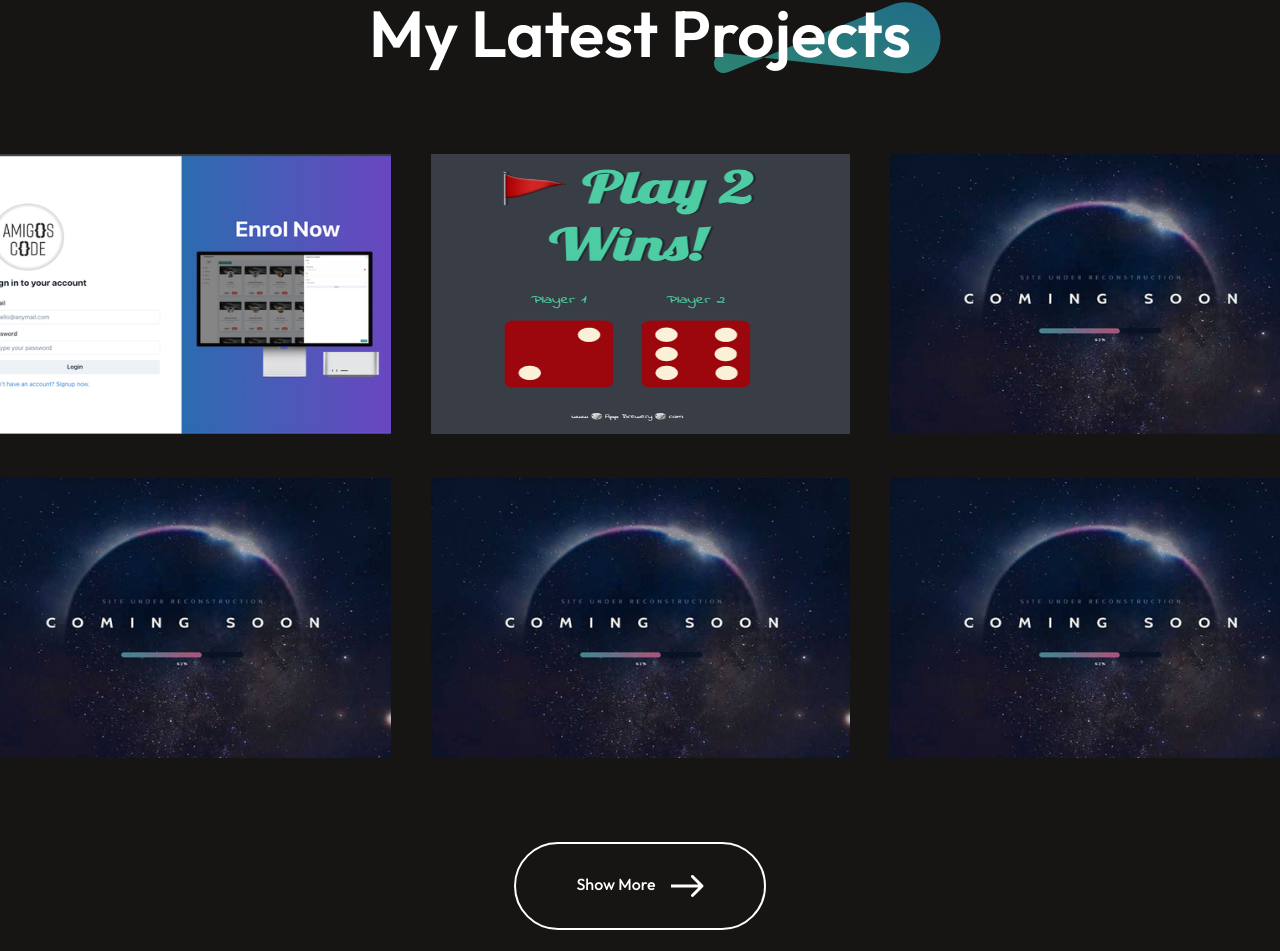
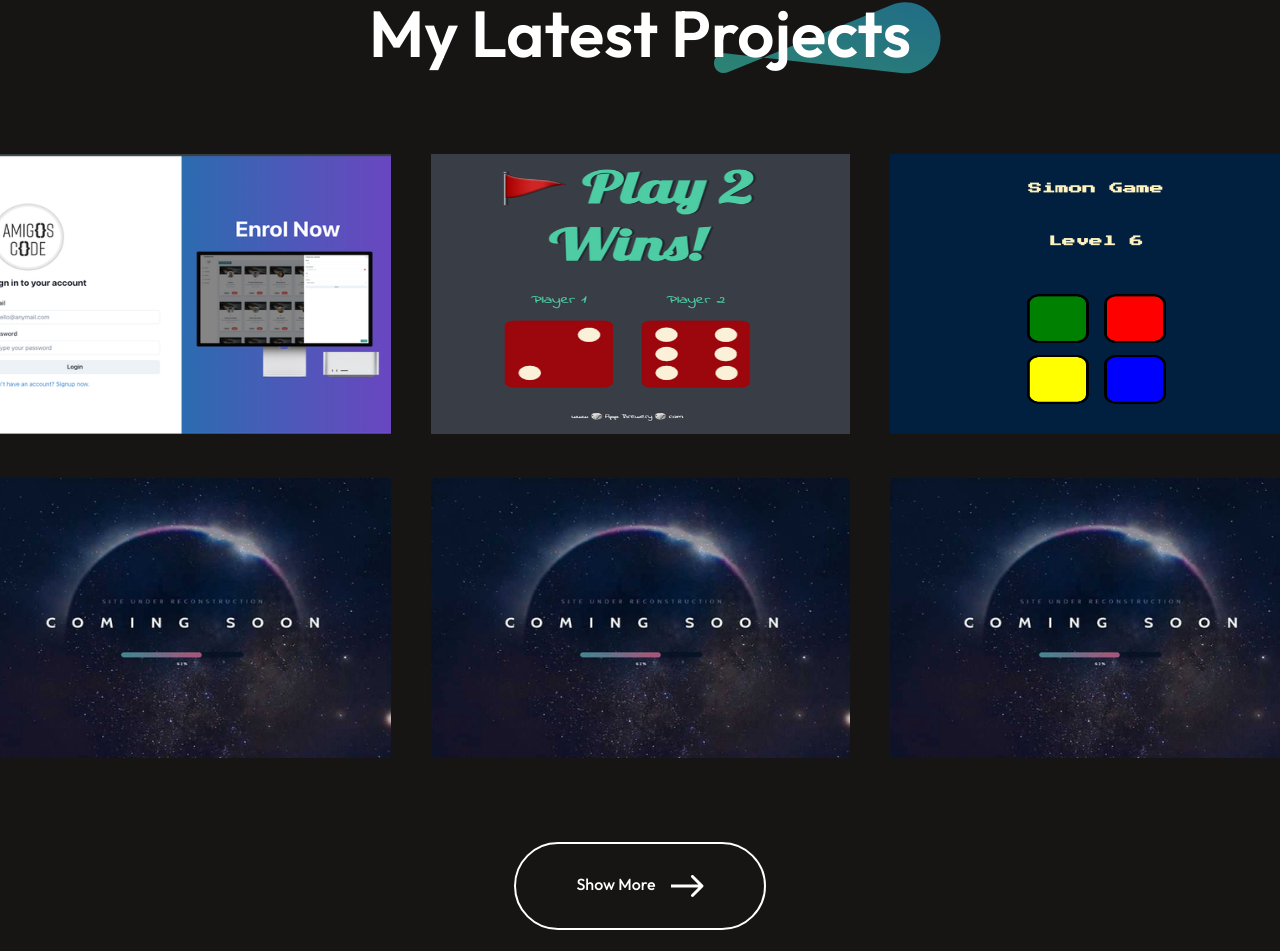
Before and after one commit to moralesSantos/portfolio-react, a React (Vite) app: page / in a window 1280 px wide. Shown: the part 4537-5488 px from the top of the page. Built offline with nearby package versions, Linux system fonts and the light colour scheme; a web font is replaced by a local one.

Commit message:
add new project

```diff
--- a/src/assets/mywork_data.js
+++ b/src/assets/mywork_data.js
@@ -1,6 +1,7 @@
 import coming_soon_img from '../assets/coming_soon.png'
 import amigoscode_img from '../assets/amigoscode.png'
 import dicegame_img from '../assets/dicegame.png'
+import simongame_img from '../assets/simon-game.png'
 
 const mywork_data = [
     {
@@ -19,8 +20,8 @@ const mywork_data = [
     {
         w_no:3,
         w_name:"Web design",
-        w_img:coming_soon_img,
-        w_link:""
+        w_img:simongame_img,
+        w_link:"https://moralessantos.github.io/SimonGame/"
     },
     {
         w_no:4,
```
Also changed, not shown: src/assets/simon-game.png (added).
